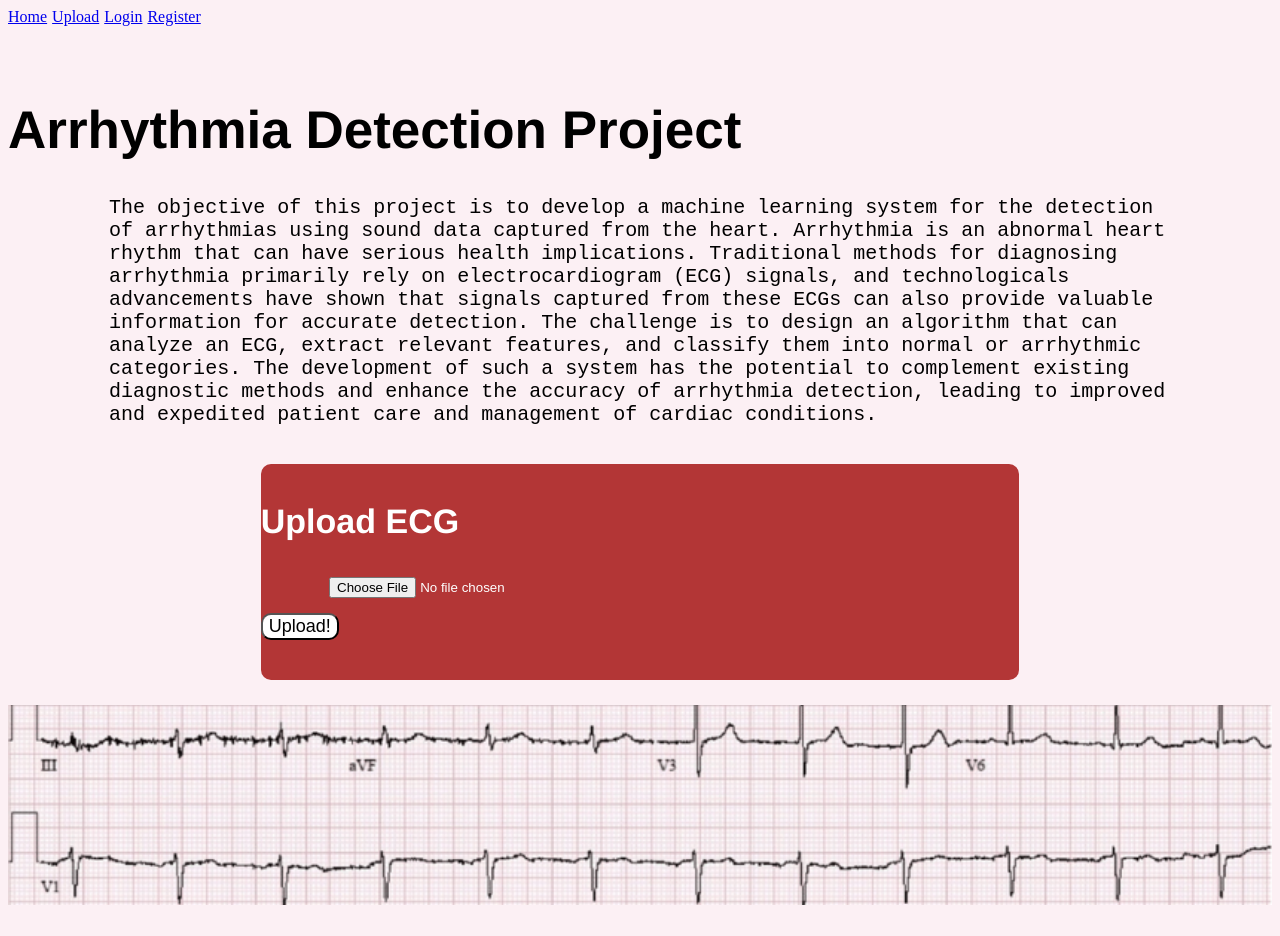
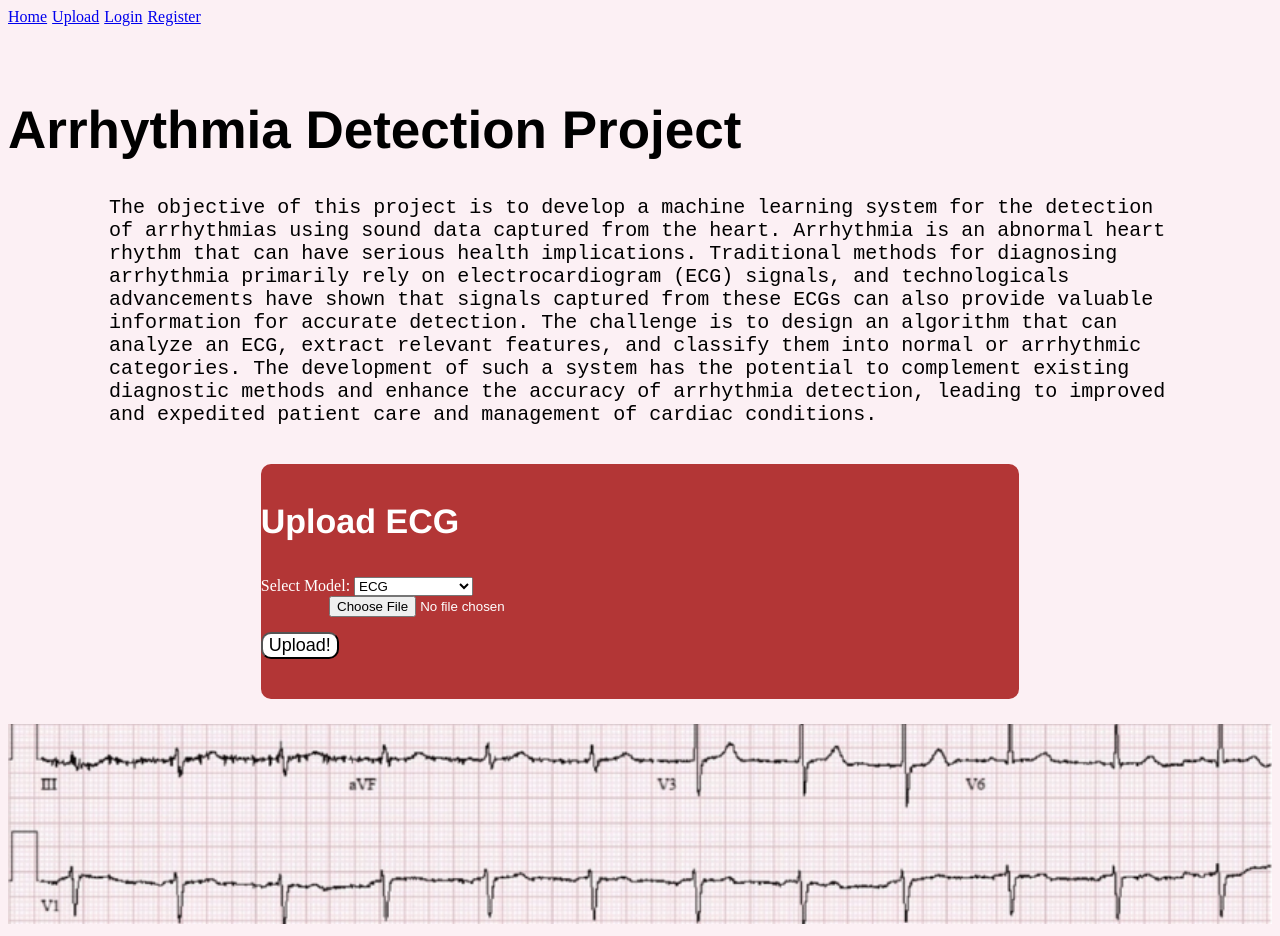
Before and after one commit to raymond-zeng/BDBIArrythmiaDetection, a React (Create React App) app: page /upload in a window 1280 px wide. Built offline with nearby package versions, Linux system fonts and the light colour scheme.

Commit message:
Added dropdown for two different types of files

```diff
--- a/src/Components/FileUpload/FileUpload.js
+++ b/src/Components/FileUpload/FileUpload.js
@@ -7,7 +7,8 @@ import ecgImage from '../../assets/ecgImage.png';
 
 class FileUpload extends Component {
     state = {
-        selectedFile: null
+        selectedFile: null,
+        modelChoice: "model1",
     };
     onFileChange = event => {
         this.setState({ selectedFile: event.target.files[0] });
@@ -24,6 +25,10 @@ class FileUpload extends Component {
         //reader.readAsDataURL(event.target.files[0]);
     };
 
+    onModelChange = event => {
+        this.setState({ modelChoice: event.target.value });
+    };
+
     onFileUpload = async () => {
         const formData = new FormData();
         formData.append(
@@ -31,6 +36,7 @@ class FileUpload extends Component {
             this.state.selectedFile,
             this.state.selectedFile.name
         );
+        formData.append("model_choice", this.state.modelChoice);
         await axios.post("http://localhost:5000/upload", formData).then (function (response) {
             console.log(response);
             document.getElementById('res').innerHTML = response.data;
@@ -76,22 +82,30 @@ class FileUpload extends Component {
                     leading to improved and expedited patient care and management of cardiac conditions.
                     </p>
                 </div>
-                <div  className="fileUpload ">
+                <div className="fileUpload ">
                     <h2 className="fileUploadHeader">
                         Upload ECG
                     </h2>
-                    <div className="fileButton" >
-                    <input type = "file" onChange = {this.onFileChange}></input>
+                    <div>
+                        <label>Select Model: </label>
+                        <select value={this.state.modelChoice} onChange={this.onModelChange}>
+                            <option value="model1">ECG</option>
+                            <option value="model2">Heartbeat Audio</option>
+                        </select>
+                    </div>
+                    <div className="fileButton">
+                        <input type="file" onChange={this.onFileChange}></input>
                     </div>
                     <div>
                         <button className="uploadButton"
-                        onClick = {this.onFileUpload}>Upload!</button>
+                                onClick={this.onFileUpload}>Upload!
+                        </button>
                     </div>
 
-                {this.fileData()}
+                    {this.fileData()}
                 </div>
                 <div>
-                    <img className='ecgImage' src={ecgImage} alt="ecgImage" />
+                    <img className='ecgImage' src={ecgImage} alt="ecgImage"/>
                 </div>
             </div>
         )
```
Also changed, not shown: 1 other file (tests, documents, lock files or other folders).
